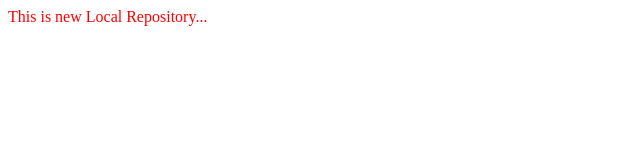
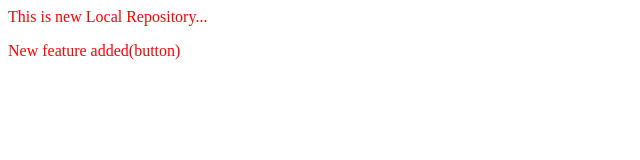
Before and after one commit to pranaliee/LocalRepo_Project, a plain HTML site: page index.html in a window 1280 px wide. Shown: the whole page, without its empty margins (0-640 px from the left). Drawn offline with Linux system fonts and the light colour scheme.

```diff
--- a/index.html
+++ b/index.html
@@ -2,5 +2,5 @@
     <link rel="stylesheet" href="styles.css">
 
 </head>
-
 <p>This is new Local Repository...</p>
+<p>New feature added(button)</p>
```
